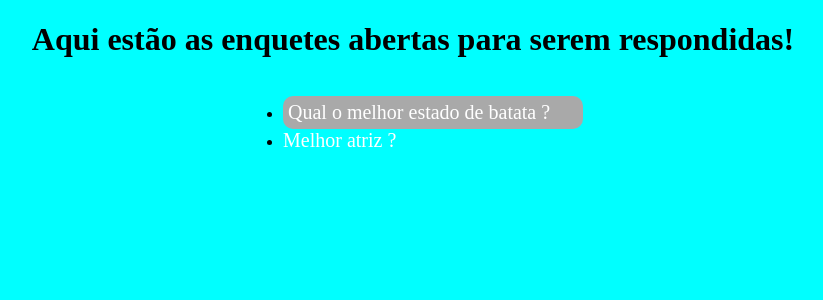
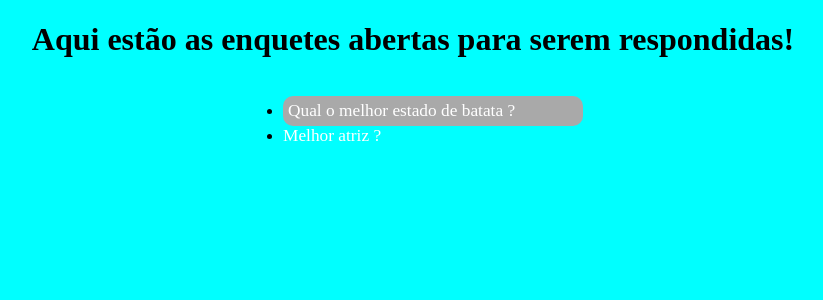
Before and after one commit to Luan121314/App-pesquisa, a Django app: page /pesquisa/ in a window 1280 px wide. Shown: the top 300 px of the page, without its empty margins (227-1050 px from the left). Run offline with Django 3.2, Linux system fonts and the light colour scheme; data comes from the database, SQL or seed files in the repository.

Commit message:
Mudar o tamanho da fonte da tag ancora

```diff
--- a/pesquisa/static/css/style.css
+++ b/pesquisa/static/css/style.css
@@ -11,7 +11,7 @@ ul{
 }
 li a{
     text-decoration: none;
-    font-size: 15pt;
+    font-size: 13pt;
     color: white;
 
 }
```
